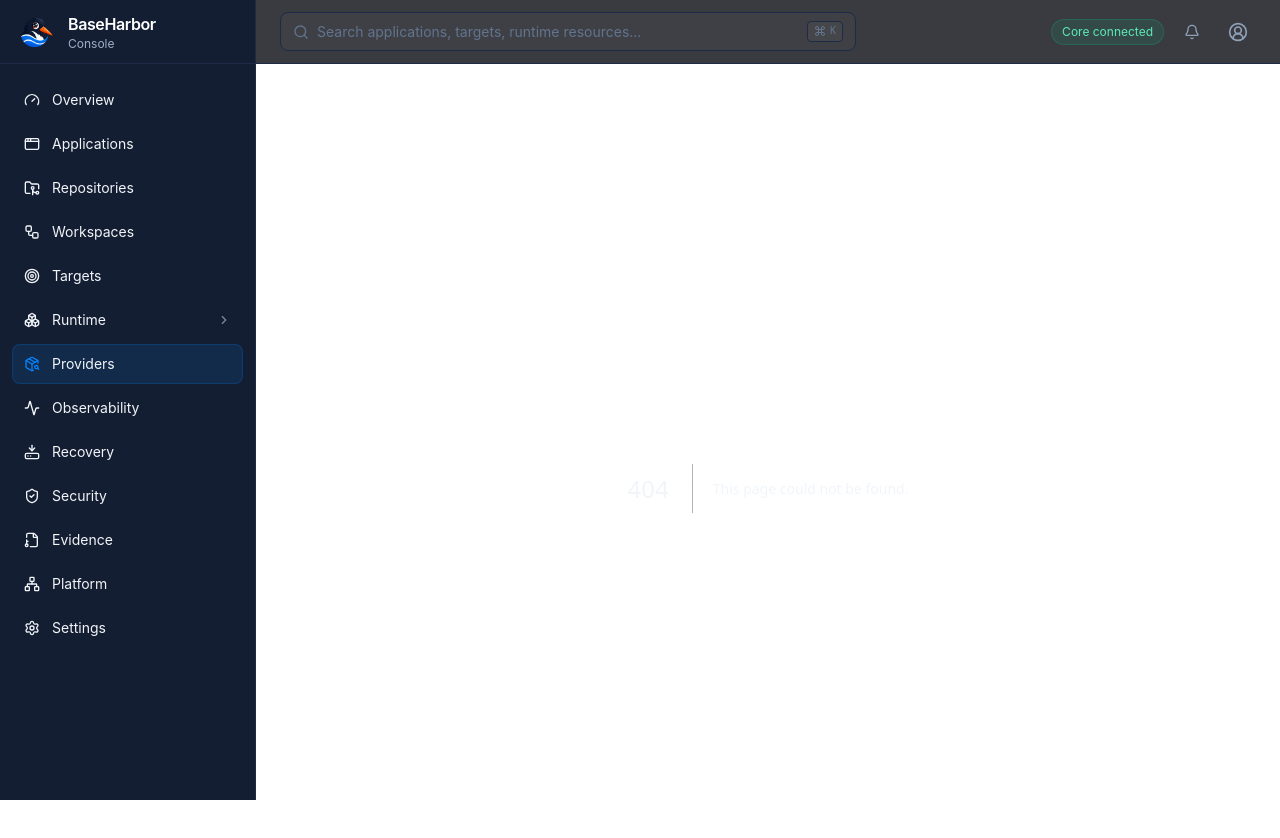
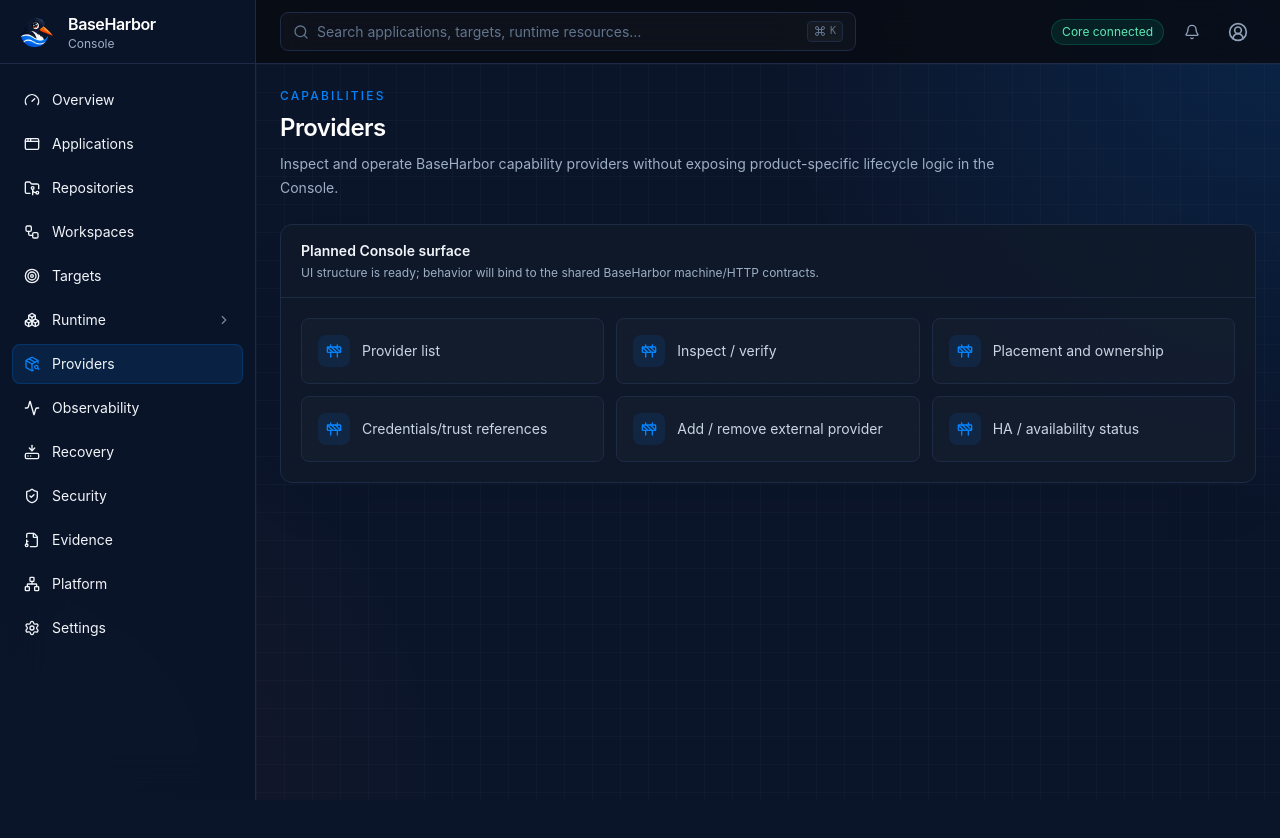
Before and after one commit to mcpdev80/baseharbor-console, a Next.js app: page /providers in a window 1280 px wide. Before the commit this address had no page. Shown: the top 838 px of the page. After the commit the page ends 800 px from the top, so only its background shows below. Built offline with nearby package versions, Linux system fonts and the light colour scheme.

Commit message:
feat: add BaseHarbor Console product surfaces

```diff
--- /dev/null
+++ b/src/app/providers/page.tsx
@@ -0,0 +1,4 @@
+import { SectionPage } from "@/components/section/section-page";
+export default function Page() {
+  return <SectionPage eyebrow="Capabilities" title="Providers" description="Inspect and operate BaseHarbor capability providers without exposing product-specific lifecycle logic in the Console." capabilities={["Provider list","Inspect / verify","Placement and ownership","Credentials/trust references","Add / remove external provider","HA / availability status"]} />;
+}
```
